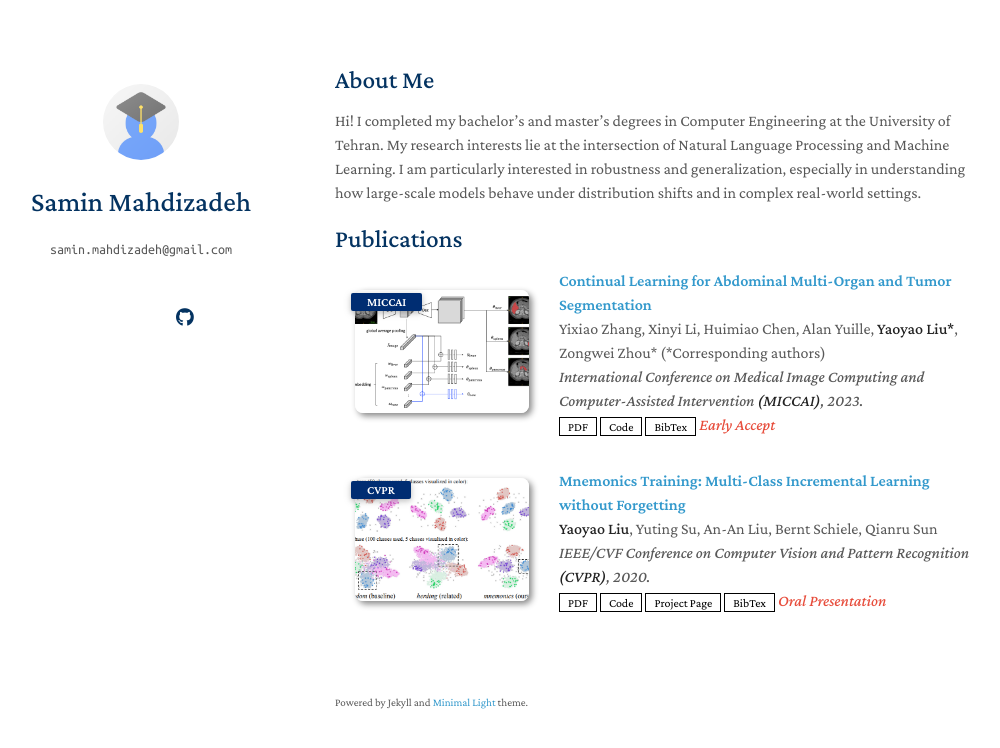
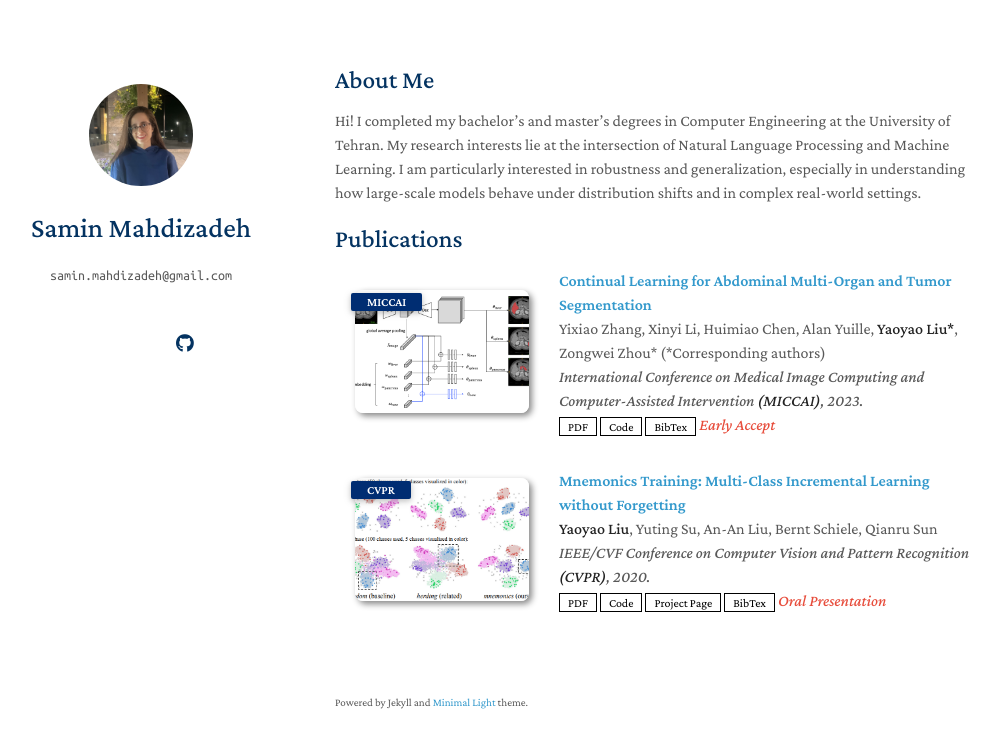
Before and after one commit to samin-mehdizadeh/samin-mehdizadeh.github.io, a Jekyll site: the page built from index.md, in a window 1280 px wide. Shown: the top 748 px of the page, without its empty margins (135-1135 px from the left). Built offline with Jekyll 4.4.1, drawn with Linux system fonts in a browser that asks for light colours; a style sheet for code colours, icons or effects is not loaded; our own code applies the rules of GitHub Pages for plain Markdown files.

Commit message:
Update _config.yml

```diff
--- a/_config.yml
+++ b/_config.yml
@@ -19,7 +19,7 @@ github_link: https://github.com/samin-mehdizadeh
 
 # Images (e.g., your profile picture and your website's favicon)
 # "favicon" and "favicon_dark" are used for the light and dark modes, respectively.
-avatar: ./assets/img/avatar.png
+avatar: ./assets/img/samin.jpg
 favicon: ./assets/img/favicon.png
 favicon_dark: ./assets/img/favicon-dark.png
 
```
